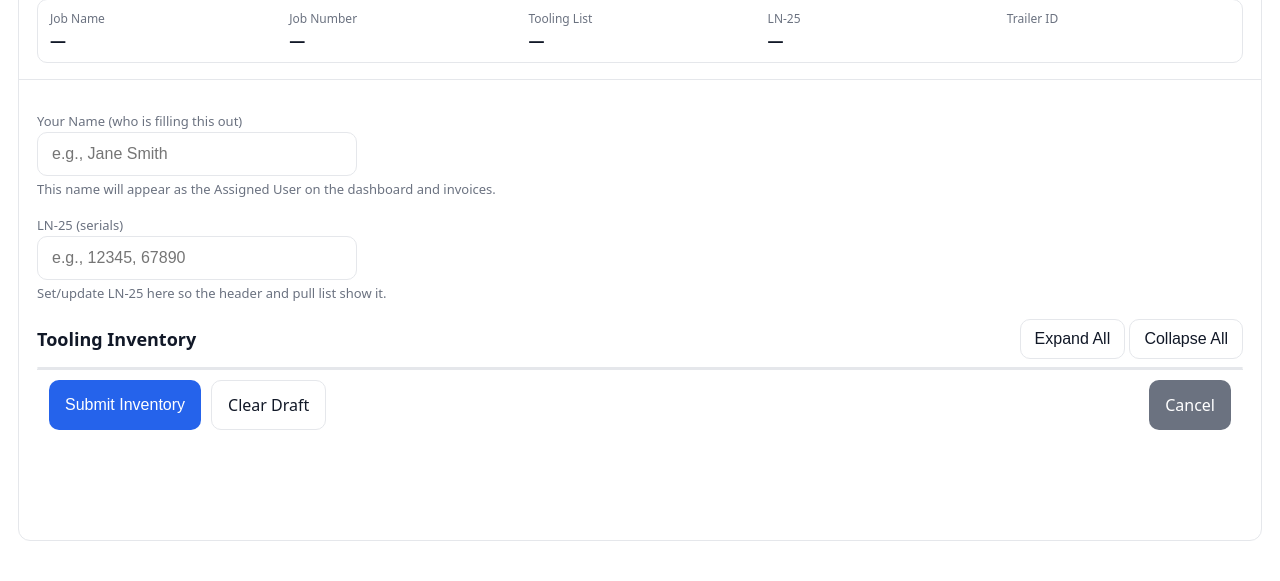
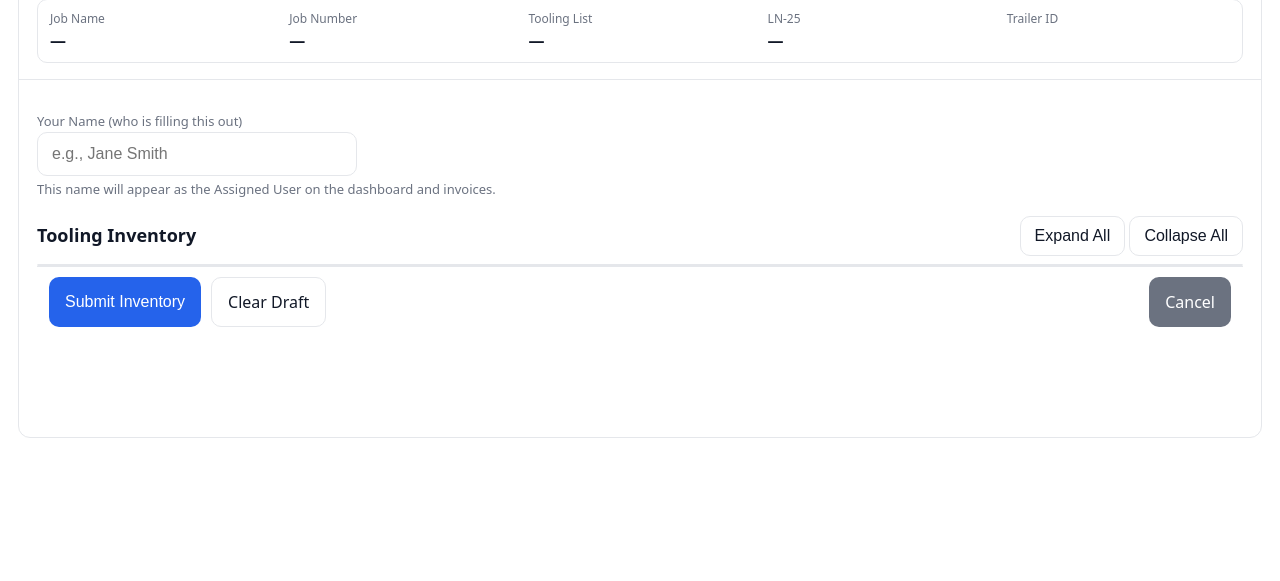
Before and after one commit to ColtonBaum/Inventory-app, a Flask app: template templates/inventory_form.html in a window 1280 px wide. Shown: the part 145-726 px from the top of the page. Run offline with Flask 3, Linux system fonts and the light colour scheme; the template is opened without the code that fills it, so the values that code supplies are empty.

Commit message:
Inventory: LN-25 read-only in header; normalize ln_25s on assign; keep extra tooling UI

```diff
--- a/routes/trailer_assignment.py
+++ b/routes/trailer_assignment.py
@@ -7,45 +7,26 @@ from utils.invoice_generator import generate_invoice
 
 trailer_assignment_bp = Blueprint('trailer_assignment', __name__)
 
-# ---- LN-25 helpers (normalize form keys, write to whatever attribute exists) ----
-LN25_FORM_KEYS = [
-    # common
-    "ln_25s", "ln_25", "ln25",
-    "LN_25", "LN25", "LN_25s", "ln25s",
-    # historical typos/aliases
-    "lN-25s", "lN_25s",
-    # "serial" style keys sometimes used on forms
-    "ln_25_serial", "ln25_serial", "ln_25_serials", "ln25_serials"
-]
-
-# Any attribute names your Trailer model might actually have
-LN25_ATTRS_ON_MODEL = [
-    "ln_25s", "ln_25", "ln25",
-    "lN_25s", "LN_25", "LN25", "LN_25s", "ln25s",
-    # serial variants commonly seen
-    "ln_25_serial", "ln25_serial", "ln_25_serials", "ln25_serials",
-]
+# -----------------------------------------------------------------------------
+# LN-25: single canonical field ("ln_25s") used on both the form and the model
+# -----------------------------------------------------------------------------
+LN25_FIELD = "ln_25s"   # <input name="ln_25s"> on assign_trailer.html
+LN25_ATTR  = "ln_25s"   # Trailer.ln_25s in your model
 
 def _get_ln25_from_form(form) -> str | None:
-    for k in LN25_FORM_KEYS:
-        v = form.get(k)
-        if v is not None:
-            sv = str(v).strip()
-            if sv:
-                return sv
-    return None
+    val = (form.get(LN25_FIELD) or "").strip()
+    return val or None
 
 def _apply_ln25_to_model(obj: Trailer, value: str | None) -> str | None:
-    """
-    Write value to the first LN-25 attribute that actually exists on the model.
-    Returns the attribute name used, or None if nothing matched or value is empty.
-    """
+    """Write to Trailer.ln_25s only, if present."""
     if not value:
         return None
-    for attr in LN25_ATTRS_ON_MODEL:
-        if hasattr(obj, attr):
-            setattr(obj, attr, value)
-            return attr
+    if hasattr(obj, LN25_ATTR):
+        setattr(obj, LN25_ATTR, value)
+        return LN25_ATTR
+    current_app.logger.warning(
+        f"[LN25] Trailer missing attr '{LN25_ATTR}'. Value not saved."
+    )
     return None
 
 
@@ -133,6 +114,7 @@ def update_trailer_post(trailer_id):
     tooling_list    = (request.form.get('tooling_list_name') or '').strip() or t.tooling_list_name
     status          = (request.form.get('status') or '').strip() or t.status
 
+    # This page likely won't post LN-25 anymore, but keeping for compatibility:
     ln25_val = _get_ln25_from_form(request.form)
     used_attr = _apply_ln25_to_model(t, ln25_val)
     if ln25_val:
@@ -180,7 +162,7 @@ def update_trailer_post(trailer_id):
     return redirect(f'/trailer/{t.id}')
 
 # -----------------------------------------------------------------------------
-# UPDATE (submission) — use checkbox + text note fields as the per-status qty
+# UPDATE (submission) — per-item statuses
 # -----------------------------------------------------------------------------
 @trailer_assignment_bp.route('/trailer/<int:trailer_id>/update', methods=['POST'], strict_slashes=False)
 @trailer_assignment_bp.route('/trailer/<int:trailer_id>/update/', methods=['POST'], strict_slashes=False)
@@ -192,7 +174,7 @@ def trailer_update(trailer_id):
     if submitted_by:
         trailer.assigned_user = submitted_by
 
-    # LN-25 passthrough (if present anywhere)
+    # Keeping LN-25 passthrough for compatibility (inventory form no longer posts it)
     ln25_val = _get_ln25_from_form(request.form)
     used_attr = _apply_ln25_to_model(trailer, ln25_val)
     if ln25_val:
@@ -244,7 +226,6 @@ def trailer_update(trailer_id):
         is_redtag   = bool(f(f"{base}_status_redtag"))
         is_complete = bool(f(f"{base}_status_complete"))
 
-        # Text inputs carry the user-entered counts
         miss_qty = parse_qty_from_text(f(f"{base}_note_missing"))
         red_qty  = parse_qty_from_text(f(f"{base}_note_redtag"))
 
--- a/templates/inventory_form.html
+++ b/templates/inventory_form.html
@@ -89,16 +89,16 @@
   <div class="hd">
     <h2>Inventory Form – Trailer #{{ trailer.id }}</h2>
 
-    {# --- LN-25 detection with extra aliases; if it's a list/JSON, join nicely --- #}
+    {# LN-25 display-only. If model stored a list/JSON, join it nicely. #}
     {% set ln25_raw =
       trailer.ln_25s
       or trailer.ln_25
       or trailer.ln25
-      or trailer.lN_25s
+      or trailer.ln25s
       or trailer.LN_25
       or trailer.LN25
       or trailer.LN_25s
-      or trailer.ln25s
+      or trailer.lN_25s
       or trailer.ln_25_serial
       or trailer.ln25_serial
       or trailer.ln_25_serials
@@ -110,7 +110,7 @@
       {% set ln25_text = ln25_raw %}
     {% endif %}
 
-    <!-- Clean header -->
+    <!-- Clean header (read-only) -->
     <div class="meta-clean">
       <div>
         <span class="k">Job Name</span>
@@ -129,7 +129,7 @@
 
       <div>
         <span class="k">LN-25</span>
-        <span class="v" id="ln25-header-val">{{ ln25_text or '—' }}</span>
+        <span class="v">{{ ln25_text or '—' }}</span>
       </div>
 
       <div>
@@ -140,20 +140,12 @@
   </div>
 
   <div class="bd">
-    <!-- add id so autosave can target the form -->
     <form id="inventory-form" method="POST" action="{{ url_for('trailer_assignment.trailer_update', trailer_id=trailer.id) }}">
       {% if not read_only %}
       <div class="name-field">
         <label class="label">Your Name (who is filling this out)</label><br/>
         <input type="text" name="assigned_user" value="{{ trailer.assigned_user or '' }}" placeholder="e.g., Jane Smith" autocomplete="name" />
         <div class="hint">This name will appear as the Assigned User on the dashboard and invoices.</div>
-      </div>
-
-      {# Inline LN-25 editor: saved by trailer_update via LN25_FORM_KEYS #}
-      <div class="name-field">
-        <label class="label">LN-25 (serials)</label><br/>
-        <input type="text" name="LN_25" value="{{ ln25_text or '' }}" placeholder="e.g., 12345, 67890" />
-        <div class="hint">Set/update LN-25 here so the header and pull list show it.</div>
       </div>
       {% endif %}
 
@@ -215,7 +207,6 @@
                       <input type="checkbox" name="{{ num }}_status_redtag" value="Red Tag" {% if ex_redtag %}checked{% endif %} {% if read_only %}disabled{% endif %} />
                       Red Tag
                     </label>
-
                     <div class="note note-redtag" {% if ex_redtag %}style="display:block"{% endif %}>
                       <input type="text" name="{{ num }}_note_redtag" placeholder="Red tag notes…" value="{{ note_redtag }}" {% if read_only %}readonly{% endif %} />
                     </div>
@@ -355,26 +346,17 @@
       const noteRedtag  = itemEl.querySelector('.note-redtag');
 
       if (missing) {
-        const syncMissing = ()=>{ if(noteMissing) noteMissing.style.display = missing.checked ? 'block' : 'none'; };
+        const syncMissing = () => { if (noteMissing) noteMissing.style.display = missing.checked ? 'block' : 'none'; };
         missing.addEventListener('change', syncMissing);
         syncMissing();
       }
       if (redtag) {
-        const syncRed = ()=>{ if(noteRedtag) noteRedtag.style.display = redtag.checked ? 'block' : 'none'; };
+        const syncRed = () => { if (noteRedtag) noteRedtag.style.display = redtag.checked ? 'block' : 'none'; };
         redtag.addEventListener('change', syncRed);
         syncRed();
       }
     }
     document.querySelectorAll('.item').forEach(wireItem);
-
-    /* Live-sync LN-25 input to header value */
-    const ln25Input = document.querySelector('input[name="LN_25"]');
-    const ln25Header = document.getElementById('ln25-header-val');
-    if (ln25Input && ln25Header) {
-      const sync = () => { ln25Header.textContent = ln25Input.value.trim() || '—'; };
-      ln25Input.addEventListener('input', sync);
-      sync();
-    }
   });
 </script>
 
```
